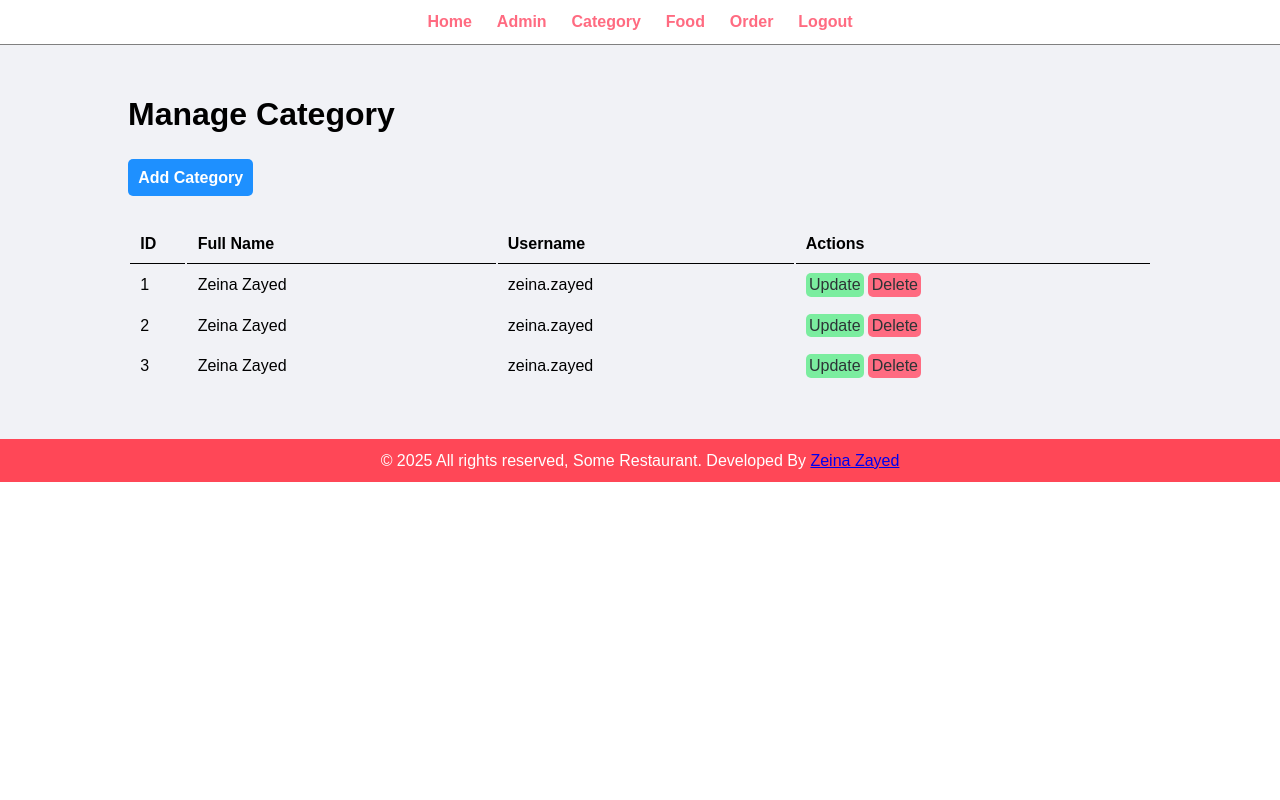
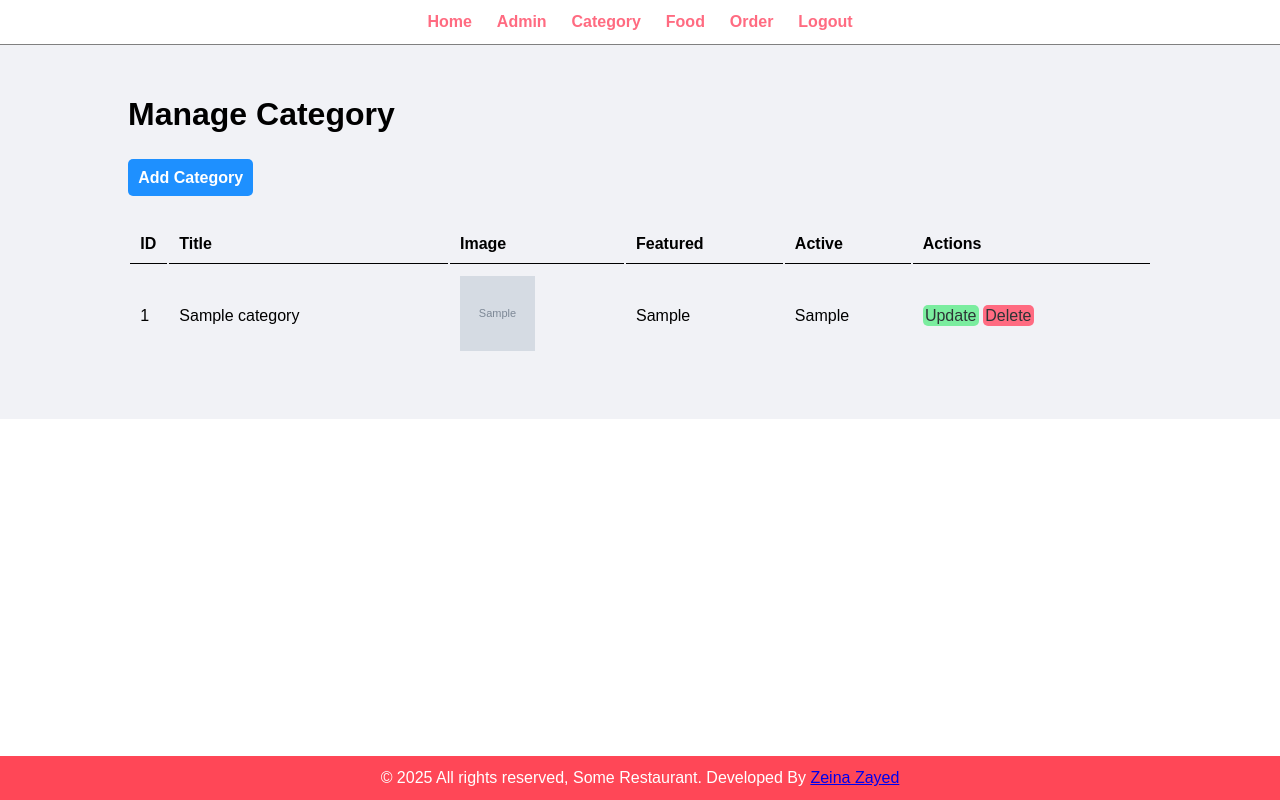
Before and after one commit to ZeinaZayed4/backend-projects, a PHP site: page /manage_category.php in a window 1280 px wide. Run offline with PHP 8.4, Linux system fonts and the light colour scheme; the visitor is signed in with stand-in values (Sample User, id 1); tables that the repository leaves empty or names only in its code hold one stand-in row (values such as "Sample post"); grey boxes marked "Sample" are stand-in pictures.

Commit message:
Added category add and display logic with simple interface

```diff
--- a/beginner/Food Order/admin/handle/handle_add_admin.php
+++ b/beginner/Food Order/admin/handle/handle_add_admin.php
@@ -1,5 +1,6 @@
 <?php
 
+session_start();
 require_once '../../config/constants.php';
 
 if (isset($_POST['submit'])) {
--- a/beginner/Food Order/admin/handle/handle_delete_admin.php
+++ b/beginner/Food Order/admin/handle/handle_delete_admin.php
@@ -1,5 +1,6 @@
 <?php
 
+session_start();
 require_once '../../config/constants.php';
 
 if (isset($_GET['id'])) {
--- a/beginner/Food Order/admin/handle/handle_login.php
+++ b/beginner/Food Order/admin/handle/handle_login.php
@@ -1,5 +1,6 @@
 <?php
 
+session_start();
 require_once '../../config/constants.php';
 
 if (isset($_POST['submit'])) {
--- a/beginner/Food Order/admin/handle/handle_update_admin.php
+++ b/beginner/Food Order/admin/handle/handle_update_admin.php
@@ -1,5 +1,6 @@
 <?php
 
+session_start();
 require_once '../../config/constants.php';
 
 if (isset($_POST['submit'])) {
--- a/beginner/Food Order/admin/handle/handle_update_password.php
+++ b/beginner/Food Order/admin/handle/handle_update_password.php
@@ -1,5 +1,6 @@
 <?php
 
+session_start();
 require_once '../../config/constants.php';
 
 if (isset($_POST['submit'])) {
--- a/beginner/Food Order/admin/index.php
+++ b/beginner/Food Order/admin/index.php
@@ -1,4 +1,4 @@
-<?php session_start(); include_once 'partials/menu.php' ?>
+<?php include_once 'partials/menu.php' ?>
 
 	<!-- Main Section Starts -->
 	<div class="main-content">
--- a/beginner/Food Order/admin/manage_category.php
+++ b/beginner/Food Order/admin/manage_category.php
@@ -1,4 +1,21 @@
-<?php session_start(); include_once 'partials/menu.php' ?>
+<?php
+
+include_once 'partials/menu.php';
+require_once '../config/constants.php';
+
+$query = "SELECT * FROM `categories`";
+$result = mysqli_query($conn, $query);
+
+$num = 1;
+
+if (mysqli_num_rows($result) > 0) {
+    $not_found = false;
+    $categories = mysqli_fetch_all($result, MYSQLI_ASSOC);
+} else {
+    $not_found = true;
+}
+
+?>
 
 	<!-- Main Section Starts -->
 	<div class="main-content">
@@ -6,44 +23,47 @@
 		    <h1>Manage Category</h1>
             <br /> <br />
 
-            <a href="#" class="btn-primary">Add Category</a>
+			<?php if (isset($_SESSION['success'])): ?>
+                <p style="color: green"><?= $_SESSION['success']; unset($_SESSION['success']) ?></p><br /><br />
+			<?php elseif (isset($_SESSION['error'])): ?>
+                <p style="color: red"><?= $_SESSION['error']; unset($_SESSION['error']) ?></p><br /><br />
+			<?php endif; ?>
+
+            <a href="add_category.php" class="btn-primary">Add Category</a>
             <br /> <br /> <br />
 
             <table class="tbl-full">
                 <tr>
                     <th>ID</th>
-                    <th>Full Name</th>
-                    <th>Username</th>
+                    <th>Title</th>
+                    <th>Image</th>
+                    <th>Featured</th>
+                    <th>Active</th>
                     <th>Actions</th>
                 </tr>
 
+                <?php if ($not_found): ?>
+                    <p>No categories found!</p>
+                <?php else: ?>
+                    <?php foreach ($categories as $category): ?>
                         <tr>
-                    <td>1</td>
-                    <td>Zeina Zayed</td>
-                    <td>zeina.zayed</td>
+                            <td><?= $num++ ?></td>
+                            <td><?= $category['title'] ?></td>
+                            <td>
+								<?php if(! empty($category['image_name'])): ?>
+                                    <img src="uploads/<?= $category['image_name'] ?>" width="75px" height="75px"></td>
+                                <?php else: ?>
+                                    <p style="color: red">No image was added!</p>
+                                <?php endif; ?>
+                            <td><?= $category['featured'] ?></td>
+                            <td><?= $category['active'] ?></td>
                             <td>
                                 <a href="#" class="btn-secondary">Update</a>
                                 <a href="#" class="btn-danger">Delete</a>
                             </td>
                         </tr>
-                <tr>
-                    <td>2</td>
-                    <td>Zeina Zayed</td>
-                    <td>zeina.zayed</td>
-                    <td>
-                        <a href="#" class="btn-secondary">Update</a>
-                        <a href="#" class="btn-danger">Delete</a>
-                    </td>
-                </tr>
-                <tr>
-                    <td>3</td>
-                    <td>Zeina Zayed</td>
-                    <td>zeina.zayed</td>
-                    <td>
-                        <a href="#" class="btn-secondary">Update</a>
-                        <a href="#" class="btn-danger">Delete</a>
-                    </td>
-                </tr>
+                    <?php endforeach; ?>
+                <?php endif; ?>
             </table>
 		</div>
 	</div>
--- a/beginner/Food Order/admin/manage_food.php
+++ b/beginner/Food Order/admin/manage_food.php
@@ -1,4 +1,4 @@
-<?php session_start(); include_once 'partials/menu.php' ?>
+<?php include_once 'partials/menu.php' ?>
 
 	<!-- Main Section Starts -->
 	<div class="main-content">
--- a/beginner/Food Order/admin/manage_order.php
+++ b/beginner/Food Order/admin/manage_order.php
@@ -1,4 +1,4 @@
-<?php session_start(); include_once 'partials/menu.php' ?>
+<?php include_once 'partials/menu.php' ?>
 
 	<!-- Main Section Starts -->
 	<div class="main-content">
--- a/beginner/Food Order/admin/partials/menu.php
+++ b/beginner/Food Order/admin/partials/menu.php
@@ -1,4 +1,4 @@
-<?php require_once 'handle/login_check.php' ?>
+<?php session_start(); require_once 'handle/login_check.php' ?>
 
 <!doctype html>
 <html lang="en">
--- a/beginner/Food Order/config/constants.php
+++ b/beginner/Food Order/config/constants.php
@@ -1,8 +1,5 @@
 <?php
 
-session_start();
-
-//const URL = 'http://backend.test/beginner/Food%20Order/';
 const LOCALHOST = 'localhost';
 const USERNAME = 'root';
 const  PASSWORD = '';
--- a/beginner/Food Order/css/admin.css
+++ b/beginner/Food Order/css/admin.css
@@ -132,6 +132,10 @@ table tr td {
 
 /* CSS for footer */
 .footer {
+    position: fixed;
+    left: 0;
+    bottom: 0;
+    width: 100%;
     background-color: #ff4757;
     color: white;
 }
```
Also changed, not shown: beginner/Food Order/admin/add_category.php (added, +34 -0 lines), beginner/Food Order/admin/handle/handle_add_category.php (added, +42 -0 lines). Lines whose indentation alone changed are shown as unchanged.
